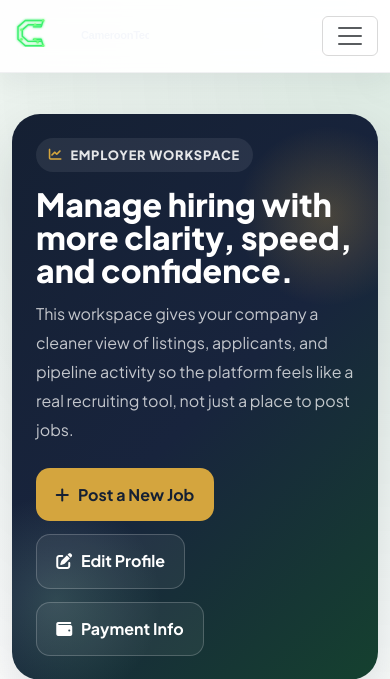
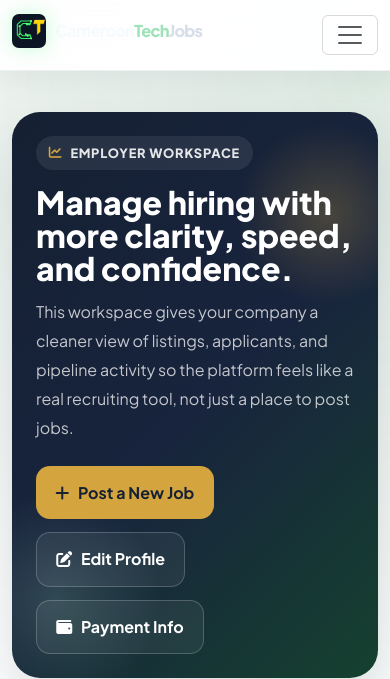
Before and after one commit to Chipser-Paul/cameroon-tech-jobs, a Django app: page /dashboard/ in a window 390 px wide. Shown: the top 679 px of the page. Run offline with Django 5.2, Linux system fonts and the light colour scheme; the visitor is signed in with stand-in values (Sample User, id 1); data that the repository does not hold is empty; parts of the project's set-up code (start-up, migrations or seed data) failed here and were passed over; some libraries are stand-ins or nearby versions.

Commit message:
Improve visible brand lockup in navbar and footer

```diff
--- a/templates/footer.html
+++ b/templates/footer.html
@@ -65,7 +106,10 @@
         <div class="row g-4">
             <div class="col-lg-5">
                 <div class="footer-brand">
-                    <img src="{% static 'images/ctj-logo.svg' %}" alt="CameroonTechJobs">
+                    <img src="{% static 'images/ctj-mark.svg' %}" alt="CameroonTechJobs">
+                    <span class="footer-wordmark" aria-label="CameroonTechJobs">
+                        <span class="brand-cameroon">Cameroon</span><span class="brand-tech">Tech</span><span class="brand-jobs">Jobs</span>
+                    </span>
                 </div>
                 <p class="footer-copy">
                     A focused hiring platform for Cameroon tech. Post jobs, review applicants, message talent, schedule interviews, and build trust with a cleaner recruiting workflow.
--- a/templates/navbar.html
+++ b/templates/navbar.html
@@ -11,12 +11,40 @@
     .brand-text {
         display: inline-flex;
         align-items: center;
+        gap: 0.85rem;
     }
 
     .brand-logo {
-        height: 42px;
+        height: 44px;
         width: auto;
         display: block;
+        filter: drop-shadow(0 0 10px rgba(53, 240, 106, 0.28));
+        flex: 0 0 auto;
+    }
+
+    .brand-wordmark {
+        display: inline-flex;
+        align-items: baseline;
+        gap: 0;
+        font-size: 1.65rem;
+        font-weight: 800;
+        letter-spacing: -0.045em;
+        line-height: 1;
+        white-space: nowrap;
+        color: #f7fafc;
+        text-shadow: 0 1px 0 rgba(255, 255, 255, 0.04);
+    }
+
+    .brand-wordmark .brand-cameroon {
+        color: #f7fafc;
+    }
+
+    .brand-wordmark .brand-tech {
+        color: #9fe2b9;
+    }
+
+    .brand-wordmark .brand-jobs {
+        color: #d7deea;
     }
 
     .navbar-brand {
@@ -157,7 +185,25 @@
 
     @media (max-width: 991px) {
         .brand-logo {
-            height: 36px;
+            height: 38px;
+        }
+
+        .brand-wordmark {
+            font-size: 1.28rem;
+        }
+    }
+
+    @media (max-width: 575px) {
+        .brand-text {
+            gap: 0.6rem;
+        }
+
+        .brand-logo {
+            height: 34px;
+        }
+
+        .brand-wordmark {
+            font-size: 1.02rem;
         }
 
         .navbar .nav-link {
@@ -185,7 +231,10 @@
     <div class="container">
         <a class="navbar-brand" href="{% url 'home' %}">
             <span class="brand-text">
-                <img src="{% static 'images/ctj-logo.svg' %}" alt="CameroonTechJobs" class="brand-logo">
+                <img src="{% static 'images/ctj-mark.svg' %}" alt="CameroonTechJobs" class="brand-logo">
+                <span class="brand-wordmark" aria-label="CameroonTechJobs">
+                    <span class="brand-cameroon">Cameroon</span><span class="brand-tech">Tech</span><span class="brand-jobs">Jobs</span>
+                </span>
             </span>
         </a>
         <button class="navbar-toggler" type="button" data-bs-toggle="collapse" data-bs-target="#navbarNav">
```
Also changed, not shown: other parts of templates/footer.html (+42 -1 lines).
